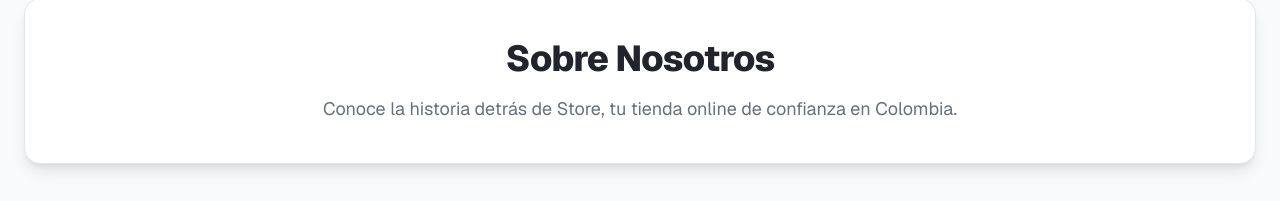
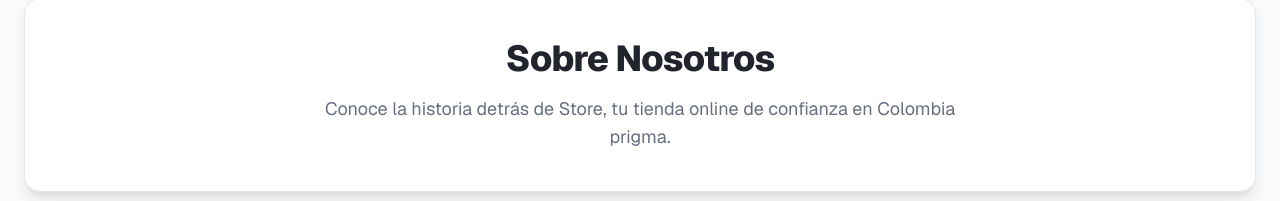
Before and after one commit to 0LAYUS/E-commerce, a Next.js app: page /about in a window 1280 px wide. Shown: the part 99-300 px from the top of the page. Built offline with nearby package versions, Linux system fonts and the light colour scheme; no server answers; grey boxes are pictures that could not be loaded.

Commit message:
feat(Ajustes modulo principal)

```diff
--- a/app/about/page.tsx
+++ b/app/about/page.tsx
@@ -18,7 +18,7 @@ export default function AboutPage() {
           Sobre Nosotros
         </h1>
         <p className="mt-4 text-lg text-muted-foreground max-w-2xl mx-auto">
-          Conoce la historia detrás de Store, tu tienda online de confianza en Colombia.
+          Conoce la historia detrás de Store, tu tienda online de confianza en Colombia prigma.
         </p>
       </motion.div>
 
```
